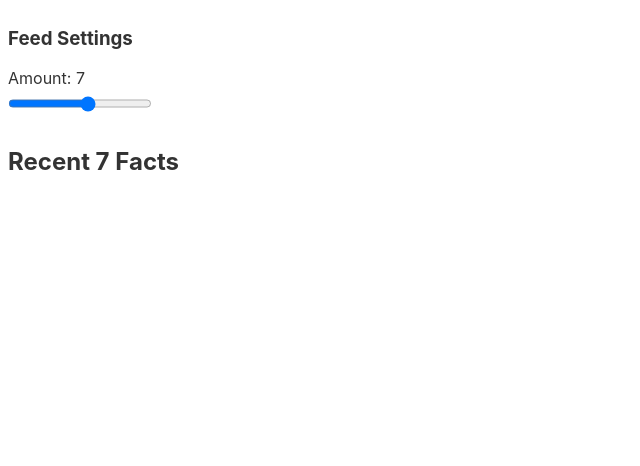
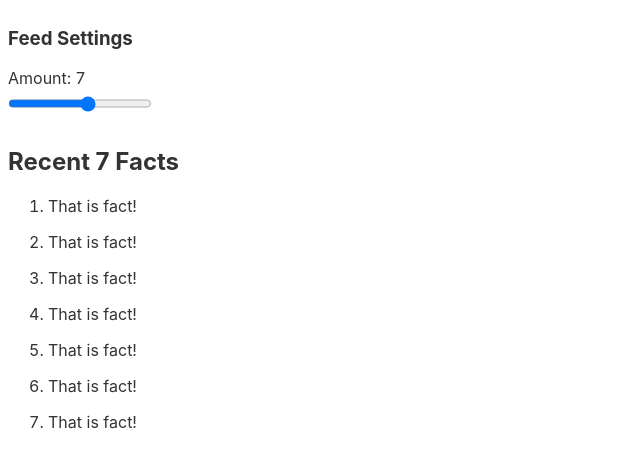
Before and after one commit to Rasyidannas/introduction-to-svelte-and-sveltekit, a Svelte app in the folder catfacts/: page / in a window 1280 px wide. Shown: the top 466 px of the page, without its empty margins (0-640 px from the left). Built offline with nearby package versions, Linux system fonts and the light colour scheme.

Commit message:
4/6. The Fact COmponent.mp4

```diff
--- /dev/null
+++ b/catfacts/src/Fact.svelte
@@ -0,0 +1,5 @@
+<script>
+    export let fact;
+</script>
+
+<p>{fact}</p>
--- a/catfacts/src/Feed.svelte
+++ b/catfacts/src/Feed.svelte
@@ -1,5 +1,26 @@
 <script>
     import feedStore from "./feedStore.js";
+    import Fact from "./Fact.svelte";
+
+    let factArray = [];
+
+    $: {
+        factArray.pop()
+
+        //this will added the amount of facts to the array when range input is increased
+        while($feedStore.amount > factArray.length) {
+            factArray.unshift(`That is fact!`);
+        }
+
+        factArray = [...factArray]
+    }
 </script>
 
 <h2>Recent {$feedStore.amount} Facts</h2>
+<ol>
+    {#each factArray as fact }
+        <li>
+            <Fact fact={fact}/>
+        </li>
+    {/each}
+</ol>
```
